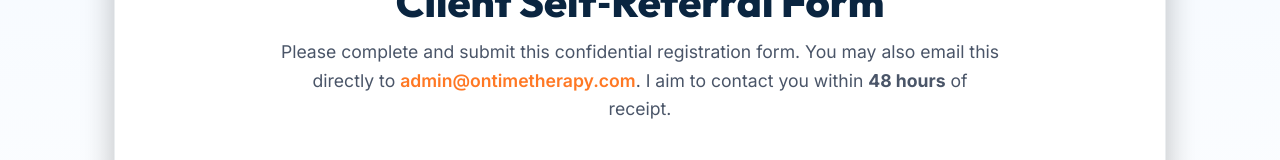
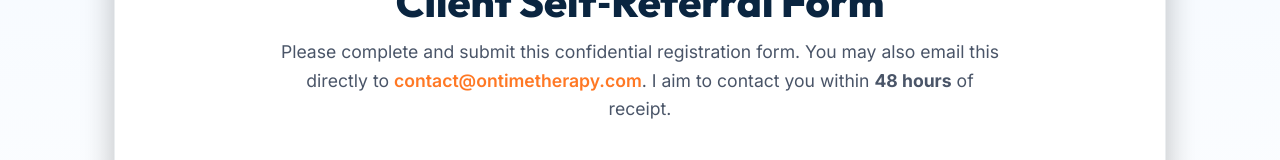
Before and after one commit to tjohn10/digimed, a Next.js app: page /self-referral in a window 1280 px wide. Shown: the part 397-557 px from the top of the page. Built offline with nearby package versions, Linux system fonts and the light colour scheme.

Commit message:
updated email for self referal

```diff
--- a/app/self-referral/page.tsx
+++ b/app/self-referral/page.tsx
@@ -76,7 +76,7 @@
 Confirmed Online Counselling Agreement: ${agreementConfirmed ? 'YES' : 'NO'}`
     );
 
-    window.location.href = `mailto:admin@ontimetherapy.com?subject=${emailSubject}&body=${emailBody}`;
+    window.location.href = `mailto:contact@ontimetherapy.com?subject=${emailSubject}&body=${emailBody}`;
     setIsSubmitted(true);
   };
 
@@ -114,8 +114,8 @@
           </h1>
           <p style={{ color: 'var(--text-muted)', fontSize: '1.1rem', maxWidth: '720px', margin: '0 auto', lineHeight: 1.6 }}>
             Please complete and submit this confidential registration form. You may also email this directly to{' '}
-            <a href="mailto:admin@ontimetherapy.com" style={{ color: 'var(--primary)', fontWeight: 600, textDecoration: 'none' }}>
-              admin@ontimetherapy.com
+            <a href="mailto:contact@ontimetherapy.com" style={{ color: 'var(--primary)', fontWeight: 600, textDecoration: 'none' }}>
+              contact@ontimetherapy.com
             </a>. I aim to contact you within <strong>48 hours</strong> of receipt.
           </p>
         </div>
```
Also changed, not shown: 1 other file (tests, documents, lock files or other folders).
